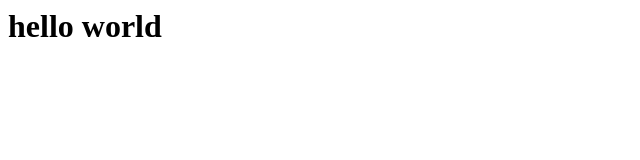
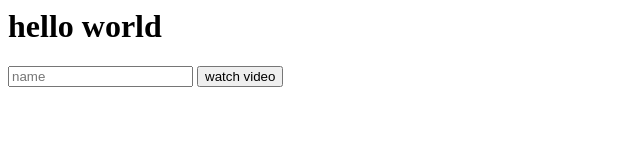
Before and after one commit to JohnCarter31/first-website, a plain HTML site: page index.html in a window 1280 px wide. Shown: the whole page, without its empty margins (0-640 px from the left). Drawn offline with Linux system fonts and the light colour scheme.

Commit message:
form inputs

```diff
--- a/index.html
+++ b/index.html
@@ -1,6 +1,8 @@
 <html>
     <body>
         <h1>hello world</h1>
+        <input placeholder="name"></input>
+        <input type="button" value="watch video"></input>
 
     </body>
 </html>
```
